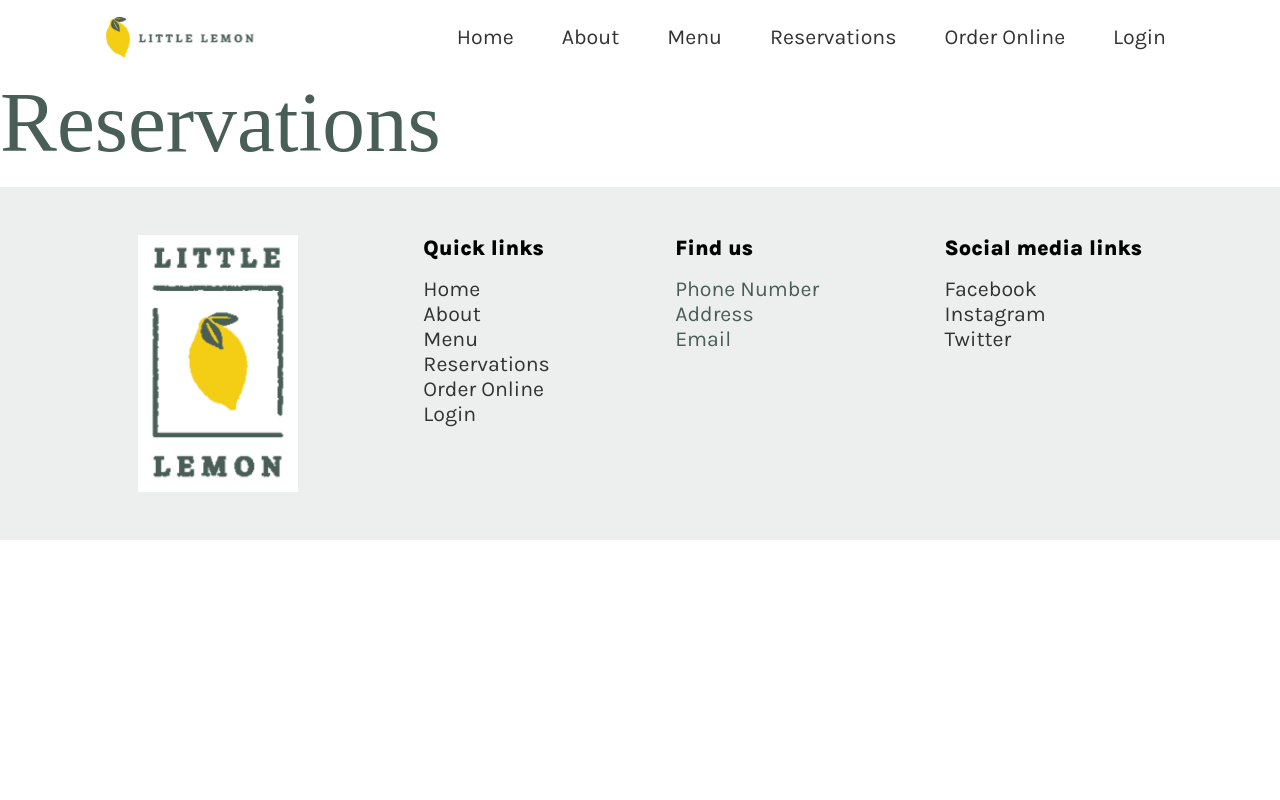
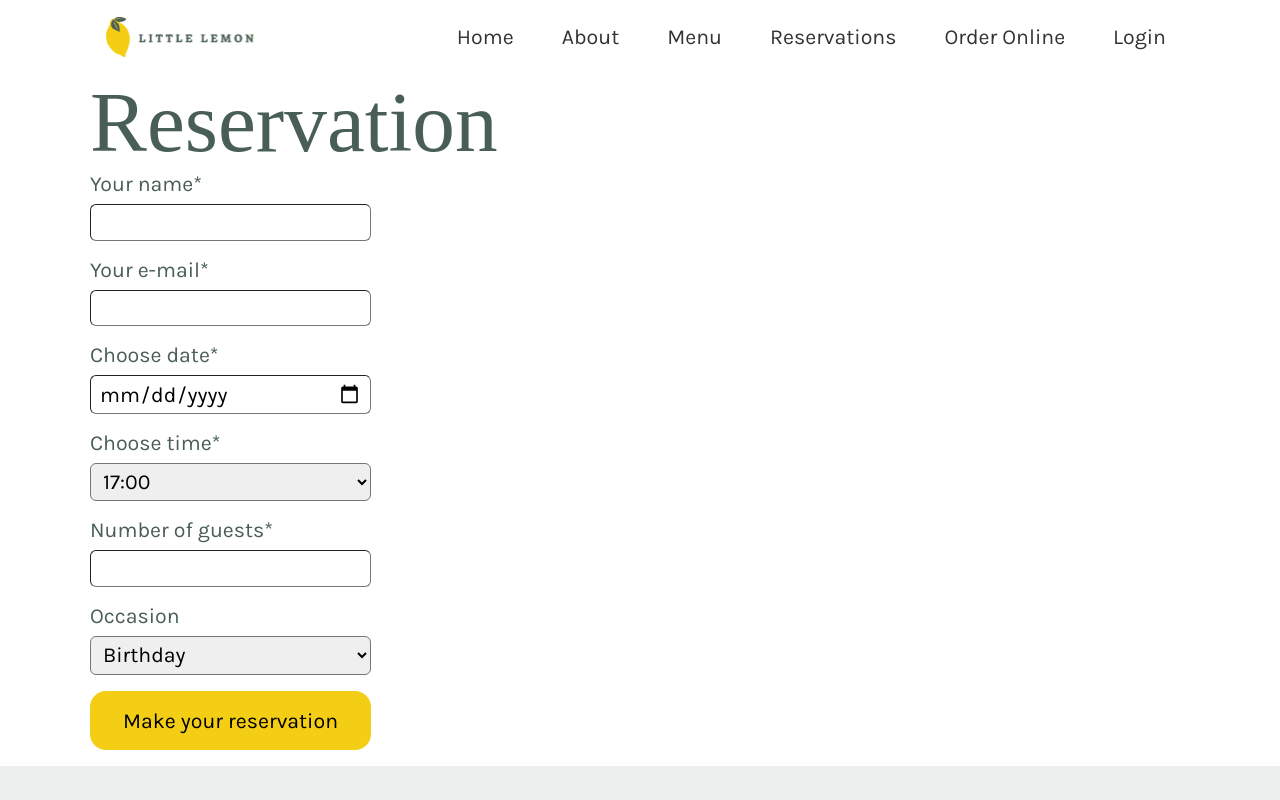
Before and after one commit to trazeris/meta-frontend-capstone, a React (Create React App) app: page /reservations in a window 1280 px wide. Shown: the top 800 px of the page. Built offline with nearby package versions, Linux system fonts and the light colour scheme; a web font is replaced by a local one.

Commit message:
feat:Adding reservation form and manage its state

```diff
--- a/package.json
+++ b/package.json
@@ -3,6 +3,7 @@
   "version": "0.1.0",
   "private": true,
   "dependencies": {
+    "@hookform/resolvers": "^2.9.11",
     "@testing-library/jest-dom": "^5.16.5",
     "@testing-library/react": "^13.4.0",
     "@testing-library/user-event": "^13.5.0",
@@ -14,10 +15,12 @@
     "@typescript-eslint/parser": "^5.52.0",
     "react": "^18.2.0",
     "react-dom": "^18.2.0",
+    "react-hook-form": "^7.43.2",
     "react-router-dom": "^6.8.1",
     "react-scripts": "5.0.1",
     "typescript": "^4.9.5",
-    "web-vitals": "^2.1.4"
+    "web-vitals": "^2.1.4",
+    "yup": "^1.0.0"
   },
   "devDependencies": {
     "eslint": "^8.31.0",
--- a/src/App.css
+++ b/src/App.css
@@ -1,4 +1,4 @@
-a:link {
+a:link, input.btn {
   transition: color .2s ease-out;
 }
 a:hover {
@@ -10,13 +10,15 @@ a.btn {
   text-align: center;
 }
 
-a.btn:link {
+a.btn:link, input.btn {
   padding: 1rem 2rem;
   background-color: #F4CE14;
+  border-color: transparent;
   border-radius: 16px;
+  cursor: pointer;
 }
 
-a.btn:hover {
+a.btn:hover, input.btn:hover {
   background-color: #EE9972;
   color: #fff;
 }
--- /dev/null
+++ b/src/components/ReservationForm/ReservationForm.styles.css
@@ -0,0 +1,27 @@
+.reservation-page {
+  max-width: 1100px;
+  margin: 0 auto;
+}
+
+.reservation-page form {
+  display: grid;
+  max-width: 200px;
+  gap: 1rem;
+}
+
+.input-group {
+  display: grid;
+  gap: .5rem;
+}
+
+.input-group.invalid input, .input-group.invalid select {
+  border-color: red;
+}
+
+.input-group span {
+  color: red;
+  font-size: 10pt;
+}
+
+@media screen and (min-width: 900px) {
+}
--- /dev/null
+++ b/src/components/ReservationForm/ReservationForm.tsx
@@ -0,0 +1,100 @@
+import * as yup from 'yup';
+import { FieldValues, useForm } from 'react-hook-form';
+import { yupResolver } from '@hookform/resolvers/yup';
+
+import './ReservationForm.styles.css';
+import { useState } from 'react';
+
+const schema = yup.object({
+  name: yup.string().required('Full name is a required field!'),
+  email: yup.string().required('Email is required').email('Invalid email'),
+  guests: yup
+    .number()
+    .min(1, 'There must be at least 1 guest')
+    .required('Number of guests is required'),
+  time: yup.string().required('Please select time'),
+  date: yup.string().required('Please select date'),
+  occasion: yup.string(),
+});
+
+function ReservationForm() {
+  const {
+    handleSubmit,
+    register,
+    formState: { errors },
+  } = useForm({
+    resolver: yupResolver(schema),
+  });
+
+  const [availableTimes, setAvailableTimes] = useState(['17:00', '18:00']);
+
+  const formSubmit = (data: FieldValues) => {
+    console.table(data);
+  };
+
+  return (
+    <section className="reservation-page">
+      <h1>Reservation</h1>
+      <form onSubmit={handleSubmit(formSubmit)} noValidate={true}>
+        <div className={`input-group ${errors?.name && 'invalid'}`}>
+          <label htmlFor="res-name">Your name*</label>
+          <input type="string" id="res-name" {...register('name')} />
+          {errors?.name && (
+            <span role="alert">{errors.name.message?.toString()}</span>
+          )}
+        </div>
+
+        <div className={`input-group ${errors?.email && 'invalid'}`}>
+          <label htmlFor="res-email">Your e-mail*</label>
+          <input type="email" id="res-email" {...register('email')} />
+          {errors?.email && (
+            <span role="alert">{errors.email.message?.toString()}</span>
+          )}
+        </div>
+
+        <div className={`input-group ${errors?.date && 'invalid'}`}>
+          <label htmlFor="res-date">Choose date*</label>
+          <input type="date" id="res-date" {...register('date')} />
+          {errors?.date && (
+            <span role="alert">{errors.date.message?.toString()}</span>
+          )}
+        </div>
+
+        <div className={`input-group ${errors?.time && 'invalid'}`}>
+          <label htmlFor="res-time">Choose time*</label>
+          <select id="res-time" {...register('time')}>
+            {availableTimes.map((time) => (
+              <option key={time}>{time}</option>
+            ))}
+          </select>
+          {errors?.time && (
+            <span role="alert">{errors.time.message?.toString()}</span>
+          )}
+        </div>
+
+        <div className={`input-group ${errors?.guests && 'invalid'}`}>
+          <label htmlFor="res-guests">Number of guests*</label>
+          <input type="number" id="res-guests" {...register('guests')} />
+          {errors?.guests && (
+            <span role="alert">{errors.guests.message?.toString()}</span>
+          )}
+        </div>
+
+        <div className={`input-group ${errors?.occasion && 'invalid'}`}>
+          <label htmlFor="res-occasion">Occasion</label>
+          <select id="res-occasion" {...register('occasion')}>
+            <option>Birthday</option>
+            <option>Anniversary</option>
+          </select>
+          {errors?.occasion && (
+            <span role="alert">{errors.occasion.message?.toString()}</span>
+          )}
+        </div>
+
+        <input className="btn" type="submit" value="Make your reservation" />
+      </form>
+    </section>
+  );
+}
+
+export default ReservationForm;
--- a/src/index.css
+++ b/src/index.css
@@ -11,12 +11,6 @@ body {
   font-size: 16pt;
   color: #495E57;
   margin: 0 auto;
-}
-
-input {
-  font-family: "karla", sans-serif;
-  font-size: 15px;
-  color: #333;
 }
 
 ::placeholder {
@@ -47,6 +41,14 @@ a {
   color: #333333;
 }
 
+input, select {
+  font-family: 'Karla', sans-serif;
+  font-size: 16pt;
+  border-radius: 6px;
+  border-width: 1px;
+  padding: .3rem .5rem;
+}
+
 @media screen and (min-width: 900px) {
   h1 {
     font-size: 64pt;
--- a/src/routes/ReservationsPage.route.tsx
+++ b/src/routes/ReservationsPage.route.tsx
@@ -1,7 +1,9 @@
+import ReservationForm from '../components/ReservationForm/ReservationForm';
+
 function ReservationsPage() {
   return (
     <>
-      <h1>Reservations</h1>
+      <ReservationForm />
     </>
   );
 }
```
Also changed, not shown: 1 other file (tests, documents, lock files or other folders).
